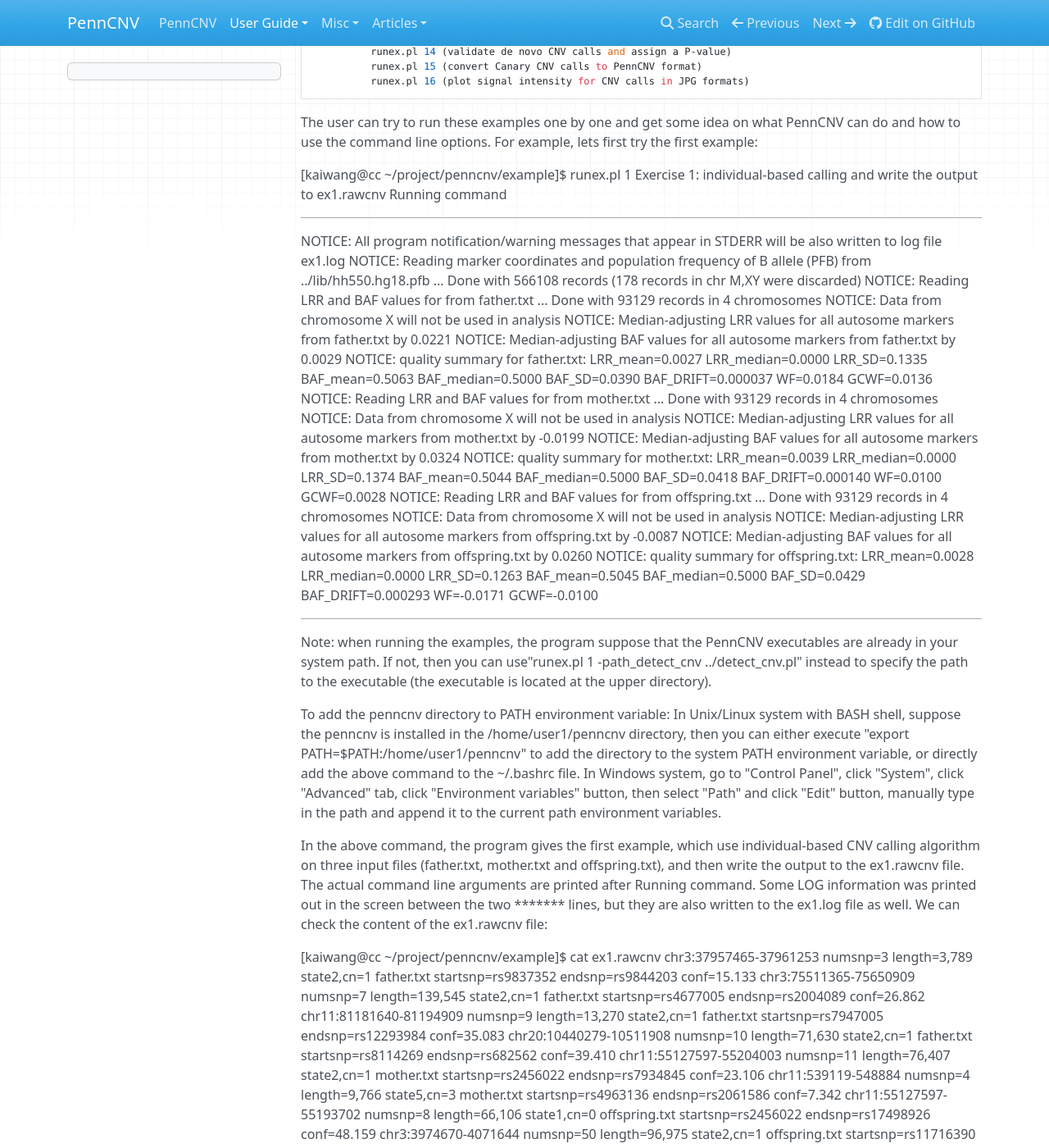
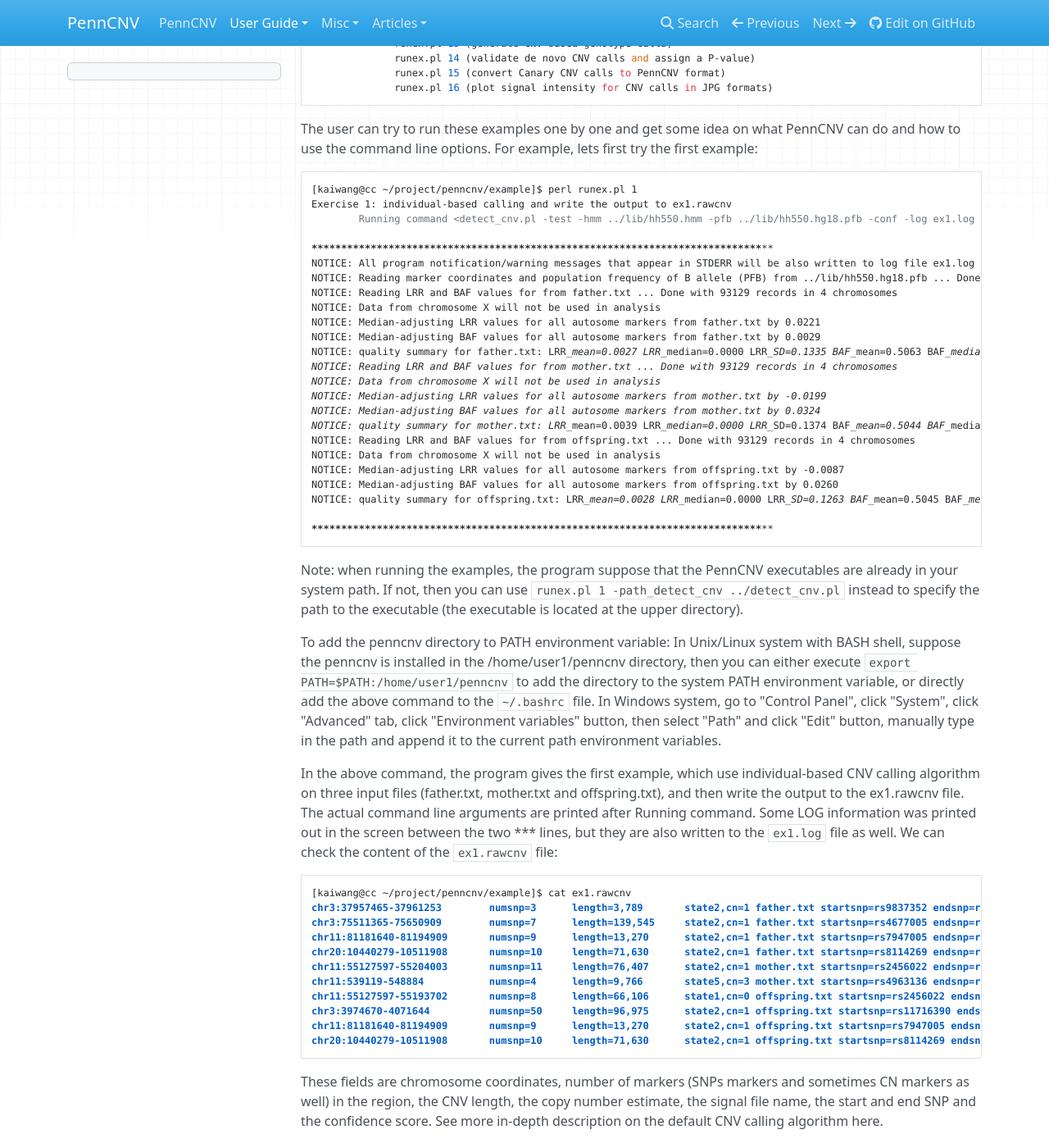
Before and after one commit to WGLab/PennCNV, an MkDocs documentation site: the page built from docs/user-guide/startup.md, in a window 1280 px wide and 1400 px high, scrolled down 749 px. Shown: the whole window at 82% size. Built offline with MkDocs 1.6.1, drawn with Linux system fonts in a browser that asks for light colours; nearby versions of some CDN libraries; old or Windows-style settings are respelled for this version of MkDocs; some of the changed text lies outside the part shown.

Commit message:
Updated startup.md

````diff
--- a/docs/user-guide/startup.md
+++ b/docs/user-guide/startup.md
@@ -1,8 +1,9 @@
-Starting from the November 2008 version of PennCNV, several example data sets and scripts have been included to test that the programs are installed correctly, and to demonstrate some quick examples to use the various programs in PennCNV. In the penncnv/example/ directory, we will see several files there. Among them, the father.txt, mother.txt and offspring.txt are three signal intensive files with signal values (to keep the file size small, only a few chromosomes are included in these files). In addition, there are several list files that contain file names to be processed by PennCNV.
+Starting from the November 2008 version of PennCNV, several example data sets and scripts have been included to test that the programs are installed correctly, and to demonstrate some quick examples to use the various programs in PennCNV. In the `penncnv/example/` directory, we will see several files there. Among them, the `father.txt`, `mother.txt` and `offspring.txt` are three signal intensive files with signal values (to keep the file size small, only a few chromosomes are included in these files). In addition, there are several list files that contain file names to be processed by PennCNV.
 
-If we run the program ./runex.pl in this directory, we will see a description of available options:
+If we run the program `perl runex.pl` in this directory, we will see a description of available options:
 
-[kaiwang@cc ~/project/penncnv/example]$ ./runex.pl
+```
+[kaiwang@cc ~/project/penncnv/example]$ perl runex.pl
 Usage:
      runex.pl <1|2|3|4|5|6|7|8|9|10|11|12|13|14|15|16>
 
@@ -34,12 +35,13 @@ Usage:
               runex.pl 14 (validate de novo CNV calls and assign a P-value)
               runex.pl 15 (convert Canary CNV calls to PennCNV format)
               runex.pl 16 (plot signal intensity for CNV calls in JPG formats)
-
+```
 
 
 The user can try to run these examples one by one and get some idea on what PennCNV can do and how to use the command line options. For example, lets first try the first example:
 
-[kaiwang@cc ~/project/penncnv/example]$ runex.pl 1
+```
+[kaiwang@cc ~/project/penncnv/example]$ perl runex.pl 1
 Exercise 1: individual-based calling and write the output to ex1.rawcnv
         Running command <detect_cnv.pl -test -hmm ../lib/hh550.hmm -pfb ../lib/hh550.hg18.pfb -conf -log ex1.log -out ex1.rawcnv father.txt mother.txt offspring.txt>
 
@@ -63,13 +65,15 @@ NOTICE: Median-adjusting BAF values for all autosome markers from offspring.txt
 NOTICE: quality summary for offspring.txt: LRR_mean=0.0028 LRR_median=0.0000 LRR_SD=0.1263 BAF_mean=0.5045 BAF_median=0.5000 BAF_SD=0.0429 BAF_DRIFT=0.000293 WF=-0.0171 GCWF=-0.0100
 
 ******************************************************************************
+```
 
-Note: when running the examples, the program suppose that the PennCNV executables are already in your system path. If not, then you can use"runex.pl 1 -path_detect_cnv ../detect_cnv.pl" instead to specify the path to the executable (the executable is located at the upper directory).
+Note: when running the examples, the program suppose that the PennCNV executables are already in your system path. If not, then you can use `runex.pl 1 -path_detect_cnv ../detect_cnv.pl` instead to specify the path to the executable (the executable is located at the upper directory).
 
-To add the penncnv directory to PATH environment variable: In Unix/Linux system with BASH shell, suppose the penncnv is installed in the /home/user1/penncnv directory, then you can either execute "export PATH=$PATH:/home/user1/penncnv" to add the directory to the system PATH environment variable, or directly add the above command to the ~/.bashrc file. In Windows system, go to "Control Panel", click "System", click "Advanced" tab, click "Environment variables" button, then select "Path" and click "Edit" button, manually type in the path and append it to the current path environment variables.
+To add the penncnv directory to PATH environment variable: In Unix/Linux system with BASH shell, suppose the penncnv is installed in the /home/user1/penncnv directory, then you can either execute `export PATH=$PATH:/home/user1/penncnv` to add the directory to the system PATH environment variable, or directly add the above command to the `~/.bashrc` file. In Windows system, go to "Control Panel", click "System", click "Advanced" tab, click "Environment variables" button, then select "Path" and click "Edit" button, manually type in the path and append it to the current path environment variables.
 
-In the above command, the program gives the first example, which use individual-based CNV calling algorithm on three input files (father.txt, mother.txt and offspring.txt), and then write the output to the ex1.rawcnv file. The actual command line arguments are printed after Running command. Some LOG information was printed out in the screen between the two ******* lines, but they are also written to the ex1.log file as well. We can check the content of the ex1.rawcnv file:
+In the above command, the program gives the first example, which use individual-based CNV calling algorithm on three input files (father.txt, mother.txt and offspring.txt), and then write the output to the ex1.rawcnv file. The actual command line arguments are printed after Running command. Some LOG information was printed out in the screen between the two \*\*\* lines, but they are also written to the `ex1.log` file as well. We can check the content of the `ex1.rawcnv` file:
 
+```
 [kaiwang@cc ~/project/penncnv/example]$ cat ex1.rawcnv
 chr3:37957465-37961253        numsnp=3      length=3,789       state2,cn=1 father.txt startsnp=rs9837352 endsnp=rs9844203 conf=15.133
 chr3:75511365-75650909        numsnp=7      length=139,545     state2,cn=1 father.txt startsnp=rs4677005 endsnp=rs2004089 conf=26.862
@@ -81,10 +85,11 @@ chr11:55127597-55193702       numsnp=8      length=66,106      state1,cn=0 offsp
 chr3:3974670-4071644          numsnp=50     length=96,975      state2,cn=1 offspring.txt startsnp=rs11716390 endsnp=rs17039742 conf=219.722
 chr11:81181640-81194909       numsnp=9      length=13,270      state2,cn=1 offspring.txt startsnp=rs7947005 endsnp=rs12293984 conf=41.264
 chr20:10440279-10511908       numsnp=10     length=71,630      state2,cn=1 offspring.txt startsnp=rs8114269 endsnp=rs682562 conf=41.645
+```
 
 These fields are chromosome coordinates, number of markers (SNPs markers and sometimes CN markers as well) in the region, the CNV length, the copy number estimate, the signal file name, the start and end SNP and the confidence score. See more in-depth description on the default CNV calling algorithm here.
 
-The example 2 illustrates trio-based calling algorithm, which requires the output file from example 1 (ex1.rawcnv) as one of the input files. The example 6 illustrates a joint-calling algorithm for trios that uses one step only, and does not require the ex1.rawcnv as input files. See more in-depth description on the trio-based algorithm here.
+The example 2 illustrates trio-based calling algorithm, which requires the output file from example 1 (`ex1.rawcnv`) as one of the input files. The example 6 illustrates a joint-calling algorithm for trios that uses one step only, and does not require the ex1.rawcnv as input files. See more in-depth description on the trio-based algorithm here.
 
 The example 3 illustrates the use of GC-model adjustement of signal intensity values for CNV calling. The algorithm was previously published and described here. The signal values for the 3 files are not really affected by genomic waves, so the adjustment has little effects on CNV calls.
 
@@ -92,18 +97,18 @@ The example 4 and 5 illustrate the validation-calling algorithm. This is not bas
 
 The example 6 illustrates the joint-calling algorithm for trios. This is a HMM-based algorithm that simultaneously model the signal measures for a trio (the detailed algorithm is described in this paper), so it is computationally expensive and may take quite some time to run.
 
-The example 7, 8 and 9 illustrate the use of convert_cnv.pl program to convert CNV call formats.
+The example 7, 8 and 9 illustrate the use of `convert_cnv.pl` program to convert CNV call formats.
 
-The example 10 illustrates the use of filter_cnv.pl program to select a subset of CNV calls.
+The example 10 illustrates the use of `filter_cnv.pl` program to select a subset of CNV calls.
 
-The example 11 and 12 illustrate the use of compare_cnv.pl program to compare CNV calls on same file given by different algorithms, or on duplicated samples given by the same algorithm.
+The example 11 and 12 illustrate the use of `compare_cnv.pl` program to compare CNV calls on same file given by different algorithms, or on duplicated samples given by the same algorithm.
 
-The example 13 illustrates the use of infer_snp_allele.pl program to infer CNV-based genotype calls in CNV regions for three subjects. See more in-depth description on the program here.
+The example 13 illustrates the use of `infer_snp_allele.pl` program to infer CNV-based genotype calls in CNV regions for three subjects. See more in-depth description on the program here.
 
-The example 14 illustrates the use of infer_snp_allele.pl program to validate putative de novo CNV calls and assign P-values. See more in-depth description on the program here.
+The example 14 illustrates the use of `infer_snp_allele.pl` program to validate putative de novo CNV calls and assign P-values. See more in-depth description on the program here.
 
-The example 15 illustrates the use of convert_cnv.pl program to convert CNV calls from other algorithms to penncnv output format. The resulting calls are useful for comparative analysis of calls between algorithms, or can be used in visualize_cnv.pl program to plot the actual signal intensity values.
+The example 15 illustrates the use of `convert_cnv.pl` program to convert CNV calls from other algorithms to penncnv output format. The resulting calls are useful for comparative analysis of calls between algorithms, or can be used in visualize_cnv.pl program to plot the actual signal intensity values.
 
-The example 16 illustrates the use of visualize_cnv.pl program to plot signal intensity values (LRR and BAF) for all CNV calls for a given individual, so that users can visually examine and decide whether the calls are reliable or not (without relying on manual examination of GenomeStudio). The program requires calling R subroutines to work.
+The example 16 illustrates the use of `visualize_cnv.pl` program to plot signal intensity values (LRR and BAF) for all CNV calls for a given individual, so that users can visually examine and decide whether the calls are reliable or not (without relying on manual examination of GenomeStudio). The program requires calling R subroutines to work.
 
-Note that the output_expected/ directory under the example/ directory contains the expected output files. If you see a difference between your output and the expected output, then maybe there is a problem with the PennCNV installation and a re-compilation is necessary.
+Note that the `output_expected/` directory under the example/ directory contains the expected output files. If you see a difference between your output and the expected output, then maybe there is a problem with the PennCNV installation and a re-compilation is necessary.
````
